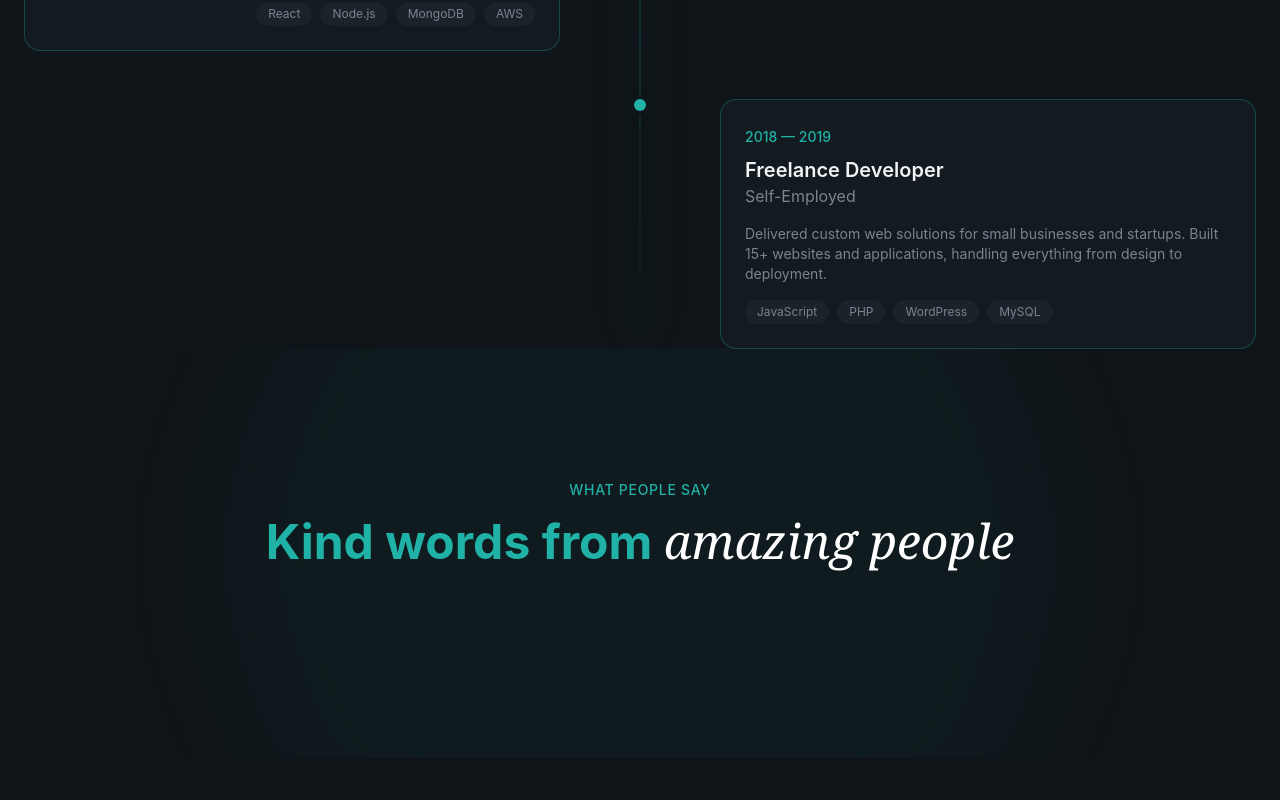
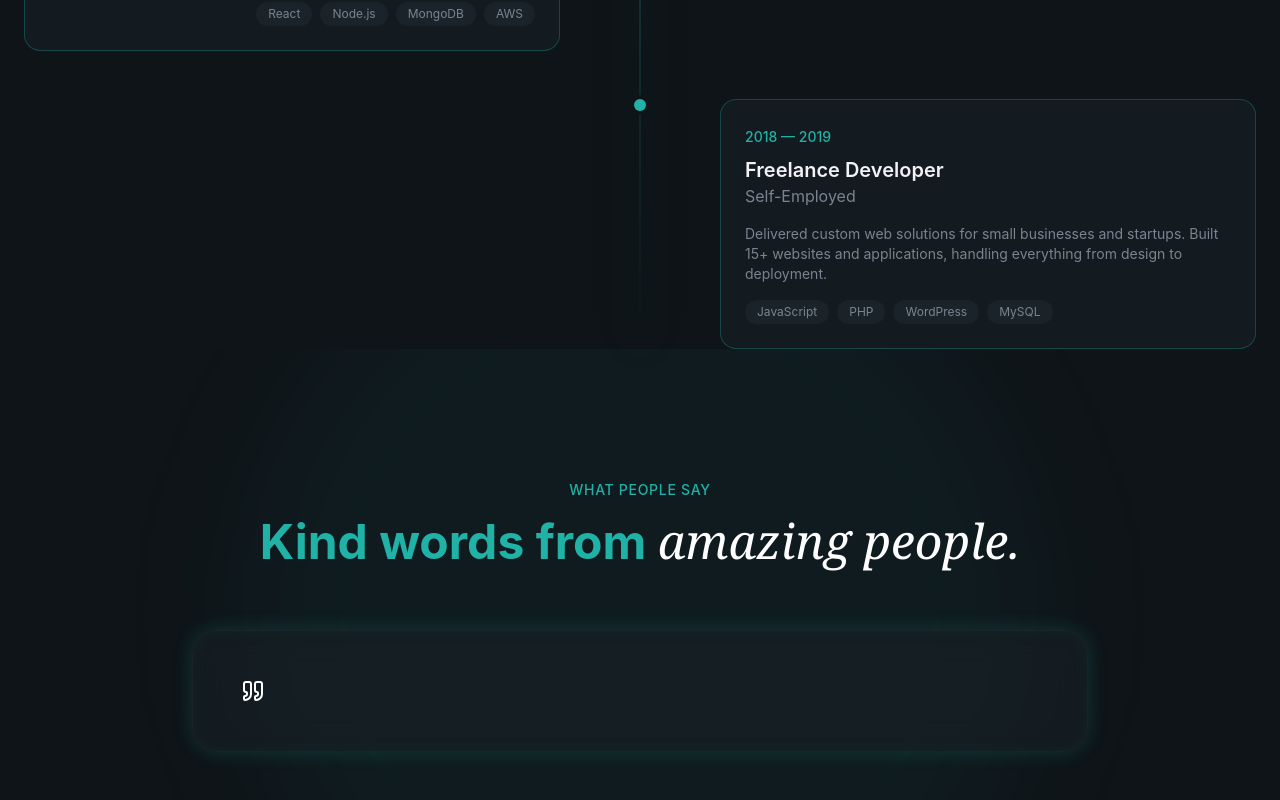
Before and after one commit to Ridzzz0Alam/dev_personal_project, a React (Vite) app: page / in a window 1280 px wide. Shown: the part 6953-7753 px from the top of the page. Before the commit the page ends 7711 px from the top, so only its background shows below. Built offline with nearby package versions, Linux system fonts and the light colour scheme.

Commit message:
adding quotation section

```diff
--- a/src/sections/Testimonials.jsx
+++ b/src/sections/Testimonials.jsx
@@ -1,3 +1,4 @@
+import { Quote } from "lucide-react";
 
 
 const testimonials = [
@@ -66,9 +67,19 @@ export const Testimonials = () =>{
                         className="font-serif italic
                         font-normal text-white"
                         >
-                            amazing people
+                            amazing people.
                         </span>
                     </h2>
+                </div>
+
+                {/* Testimonial Carousel */}
+                <div className="max-w-4xl mx-auto">
+                    <div className="relative">
+                        {/* Main Testimonial */}
+                        <div className="glass p-8 rounded-3xl md:p-12 glow-border animate-fade-in animation-delay-200">
+                            <Quote className="w-6 h-6 text-primary-foreground"/>
+                        </div>
+                    </div>
                 </div>
             </div>
         </section>
```
